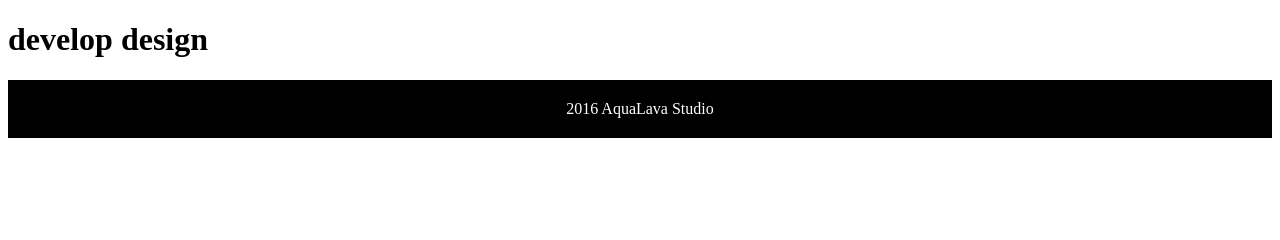
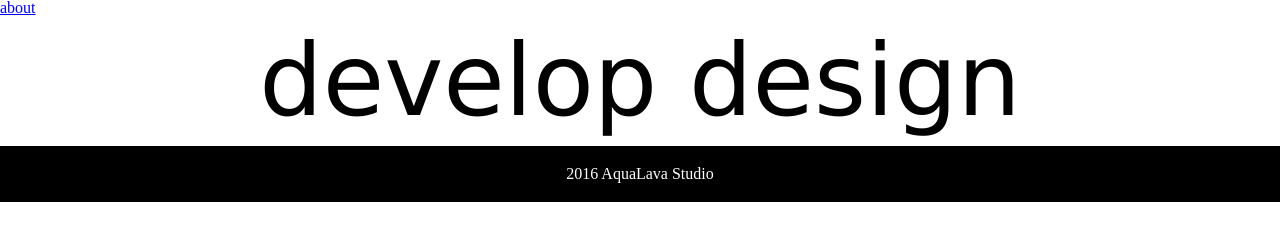
Before and after one commit to pauloaguiar91/AquaLava, a plain HTML site: page index.html in a window 1280 px wide. Drawn offline with Linux system fonts and the light colour scheme.

Commit message:
added link example

```diff
--- a/assets/css/main.css
+++ b/assets/css/main.css
@@ -1,6 +1,66 @@
+/* http://meyerweb.com/eric/tools/css/reset/
+   v2.0 | 20110126
+   License: none (public domain)
+*/
+
+html, body, div, span, applet, object, iframe,
+h1, h2, h3, h4, h5, h6, p, blockquote, pre,
+a, abbr, acronym, address, big, cite, code,
+del, dfn, em, img, ins, kbd, q, s, samp,
+small, strike, strong, sub, sup, tt, var,
+b, u, i, center,
+dl, dt, dd, ol, ul, li,
+fieldset, form, label, legend,
+table, caption, tbody, tfoot, thead, tr, th, td,
+article, aside, canvas, details, embed,
+figure, figcaption, footer, header, hgroup,
+menu, nav, output, ruby, section, summary,
+time, mark, audio, video {
+	margin: 0;
+	padding: 0;
+	border: 0;
+	font-size: 100%;
+	font: inherit;
+	vertical-align: baseline;
+}
+/* HTML5 display-role reset for older browsers */
+article, aside, details, figcaption, figure,
+footer, header, hgroup, menu, nav, section {
+	display: block;
+}
+body {
+	line-height: 1;
+}
+ol, ul {
+	list-style: none;
+}
+blockquote, q {
+	quotes: none;
+}
+blockquote:before, blockquote:after,
+q:before, q:after {
+	content: '';
+	content: none;
+}
+table {
+	border-collapse: collapse;
+	border-spacing: 0;
+}
+
+
+
+/* AquaLava code */
+
 footer {
 	background: black;
 	color: white;
 	padding: 20px;
 	text-align: center;
 }
+
+h1 {
+	font-size: 100px;
+	font-family: "Verdana";
+	text-align: center;
+	margin: 15px;
+}
--- a/index.html
+++ b/index.html
@@ -7,6 +7,14 @@
 </head>
 
 <body>
+	<header>
+		<nav>
+			<ul>
+				<li><a href="about.html">about</a></li>
+			</ul>
+		</nav>
+	</header>
+
 	<h1> develop design </h1>
 	<script type="text/javascript" src="assets/js/jquery-2.2.0.min.js"></script>
 	<script type="text/javascript" src="assets/js/main.js"></script>
```
Also changed, not shown: main.js (deleted, +0 -15 lines).
